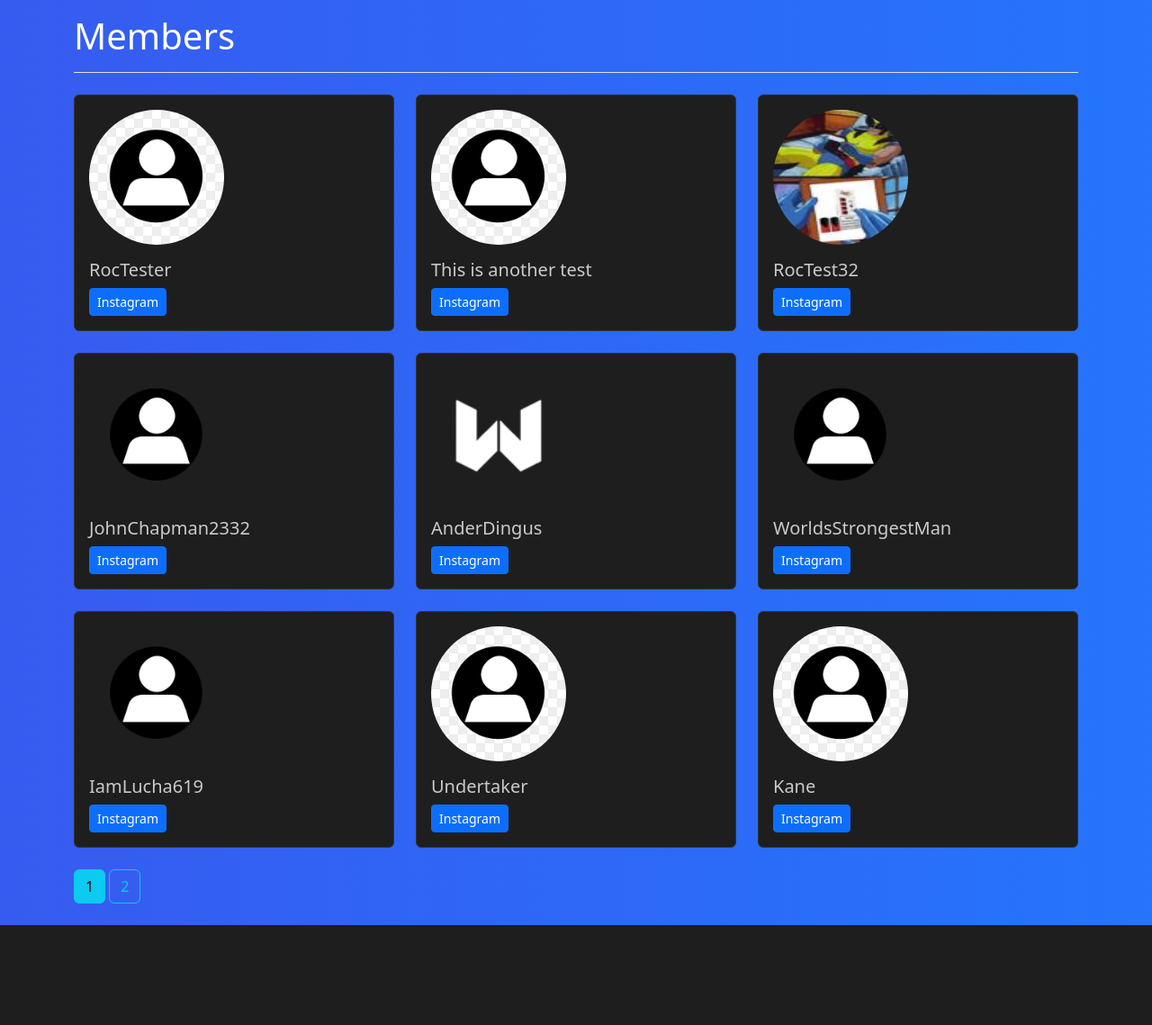
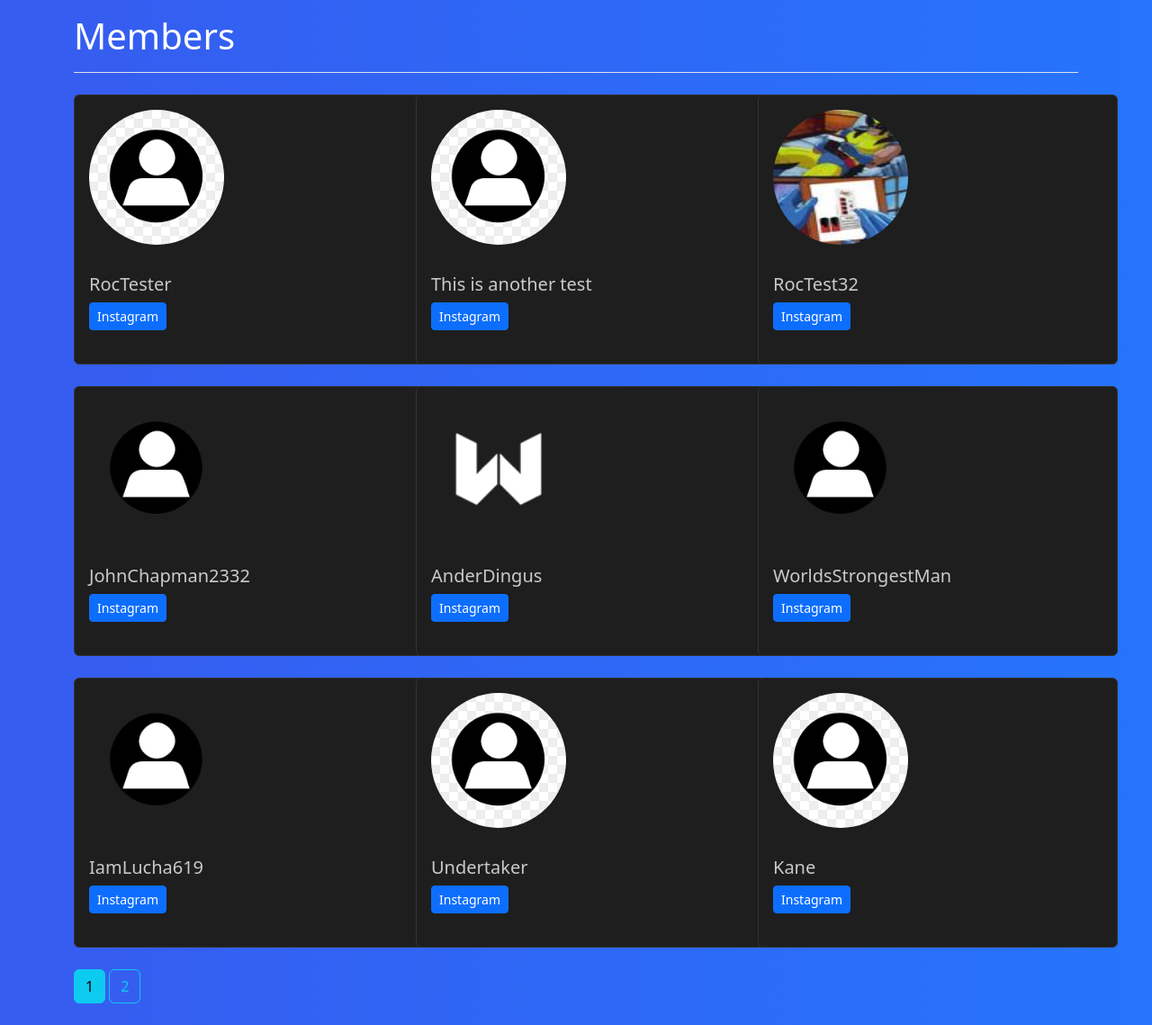
Before and after one commit to roccovulpis/Weekly-Weigh-In, a Flask app: page /members in a window 1280 px wide. Shown: the part 56-1195 px from the top of the page at 90% size. Before the commit the page ends 1084 px from the top, so only its background shows below. Run offline with Flask 3, Linux system fonts and the light colour scheme.

Commit message:
Updated Members List

```diff
--- a/WeeklyWeighIn/templates/member_list.html
+++ b/WeeklyWeighIn/templates/member_list.html
@@ -46,11 +46,11 @@
     <div class="row">
         {% for user in users %}
         <div class="col-md-4 mb-4">
-            <div class="card custom-card">
+            <div class="card custom-card" style="width: 400px; height: 300px;">
                 <img src="{{ url_for('static', filename='photos/profile_pics/' + (user.image_file if user.image_file else 'default.png')) }}"
                     class="card-img-top rounded-circle responsive-img mt-3 ms-3" alt="{{ user.name }}">
                 <div class="card-body">
-                    <h5 class="card-title text-grey">{{ user.username }}</h5>
+                    <h5 class="card-title text-grey mt-3">{{ user.username }}</h5>
                     <a href="https://www.instagram.com/{{ user.instagram_tag }}" target="_blank"
                         class="btn btn-primary btn-sm">
                         <i class="fab fa-instagram"></i> Instagram
```
